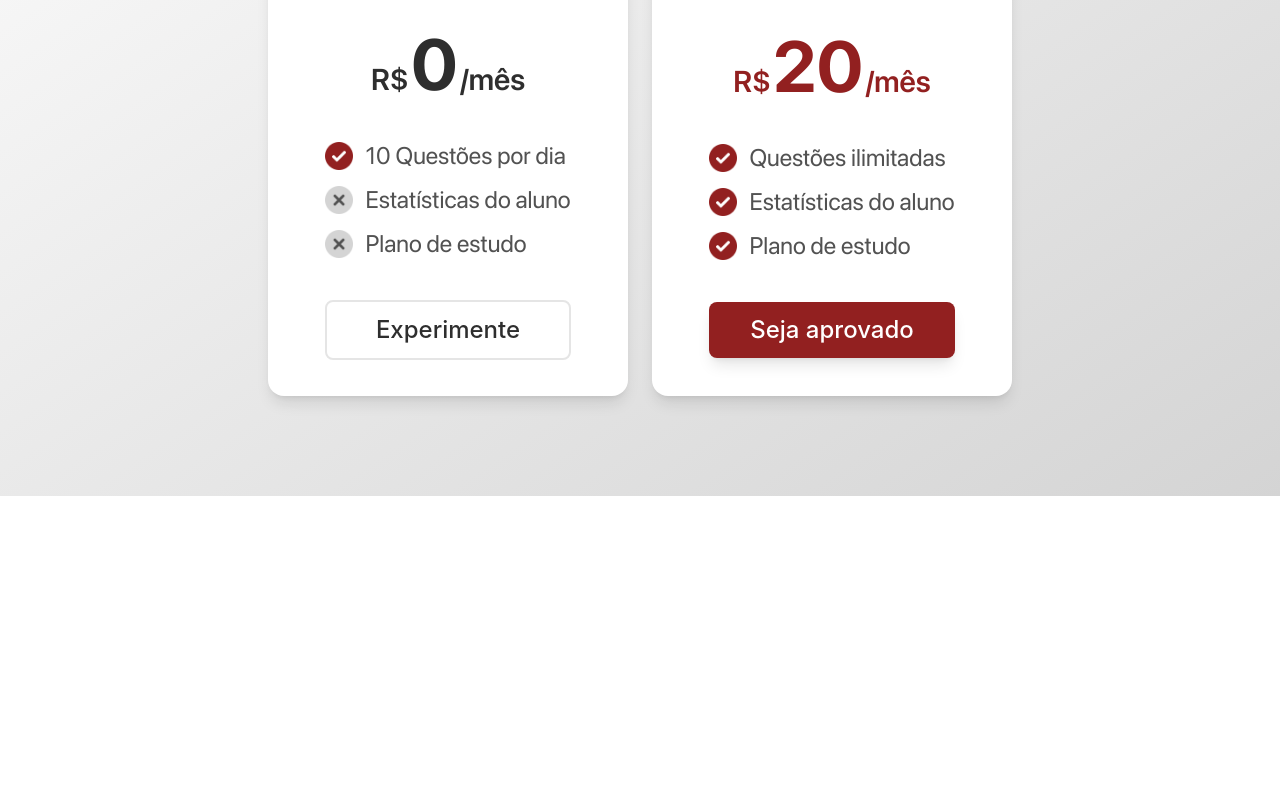
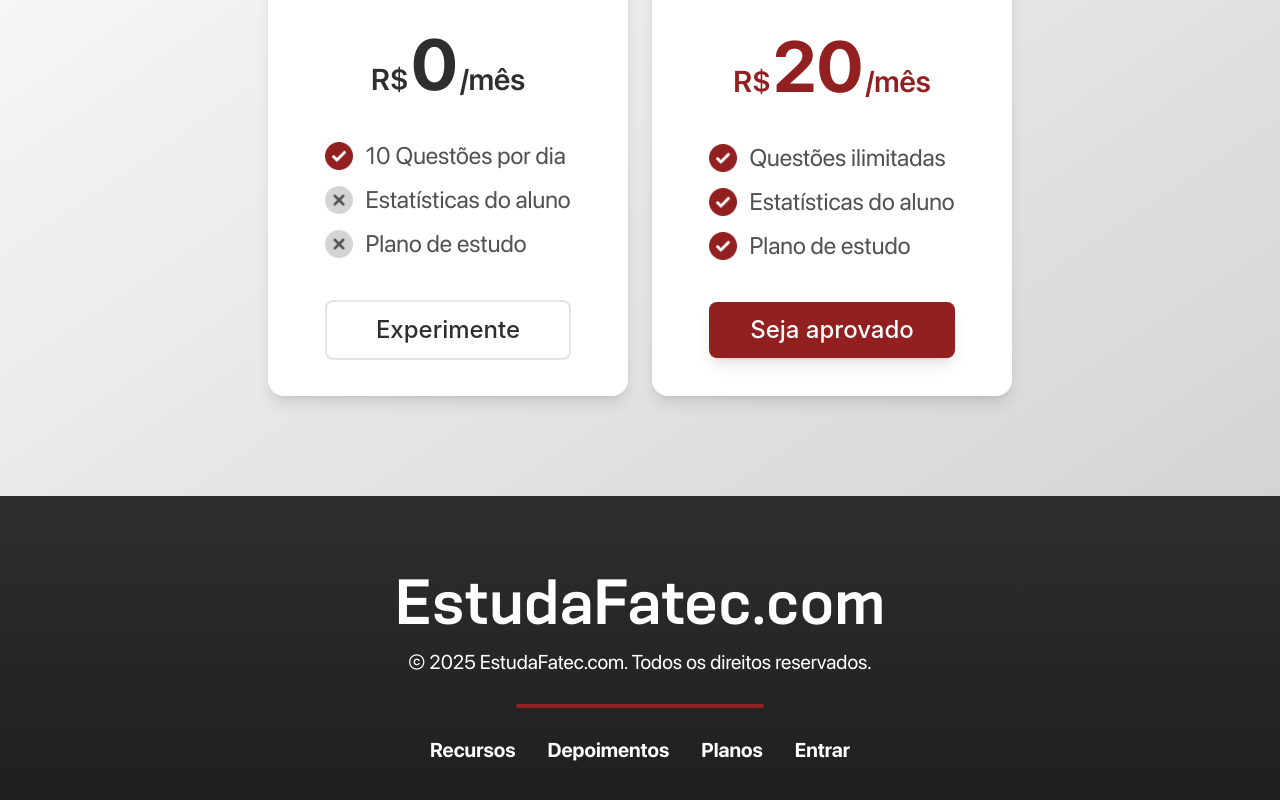
Before and after one commit to OLuizFernando/estudafatec.com, a Next.js app: page / in a window 1280 px wide. Shown: the part 2926-3726 px from the top of the page. Before the commit the page ends 3422 px from the top, so only its background shows below. Built offline with nearby package versions, Linux system fonts and the light colour scheme; a web font is replaced by a local one.

Commit message:
feat: create `Footer` component and add it to `Home`

```diff
--- /dev/null
+++ b/components/Footer/index.js
@@ -0,0 +1,37 @@
+import Link from "next/link";
+
+function Footer() {
+  const footerItems = [
+    { id: 0, text: "Recursos", href: "/#recursos" },
+    { id: 1, text: "Depoimentos", href: "/#depoimentos" },
+    { id: 2, text: "Planos", href: "/#planos" },
+    { id: 3, text: "Entrar", href: "/login" },
+  ];
+
+  return (
+    <>
+      <div className="bg-gradient-to-b from-[#2e2e2e] to-[#1d1d1d] py-20 text-white flex flex-col items-center justify-center px-5">
+        <Link href="/" className="text-4xl sm:text-6xl konsens mb-3">
+          EstudaFatec.com
+        </Link>
+        <span className="text-lg sm:text-xl text-center">
+          © 2025 EstudaFatec.com. Todos os direitos reservados.
+        </span>
+        <div className="w-1/2 sm:w-1/5 border-2 rounded-full border-[#922020] my-7"></div>
+        <div className="flex flex-col sm:flex-row items-center">
+          {footerItems.map((item) => (
+            <Link
+              key={item.id}
+              href={item.href}
+              className="text-xl font-bold mb-3 sm:mb-0 sm:mx-4 hover:scale-110 transition-all duration-200 ease-in-out"
+            >
+              {item.text}
+            </Link>
+          ))}
+        </div>
+      </div>
+    </>
+  );
+}
+
+export default Footer;
--- a/pages/index.js
+++ b/pages/index.js
@@ -3,6 +3,7 @@
 import FeaturesSection from "components/FeaturesSection";
 import FeedbacksSection from "components/FeedbacksSection";
 import PlansSection from "components/PlansSection";
+import Footer from "components/Footer";
 
 function Home() {
   return (
@@ -14,6 +15,7 @@
       <FeaturesSection />
       <FeedbacksSection />
       <PlansSection />
+      <Footer />
     </>
   );
 }
```
